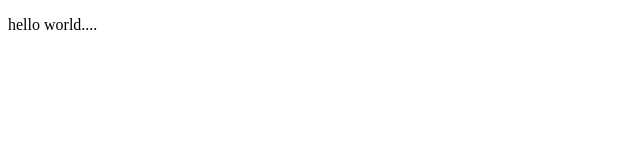
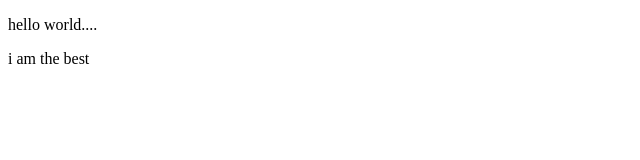
Before and after one commit to AgozieG/gitmasterclass, a plain HTML site: page index.html in a window 1280 px wide. Shown: the full height of the page, 0-640 px from the left. Drawn offline with Linux system fonts and the light colour scheme.

Commit message:
added name

```diff
--- a/index.html
+++ b/index.html
@@ -7,5 +7,6 @@
 </head>
 <body>
     <p>hello world....</p>
+    <div>i am the best</div>
 </body>
 </html>
```
